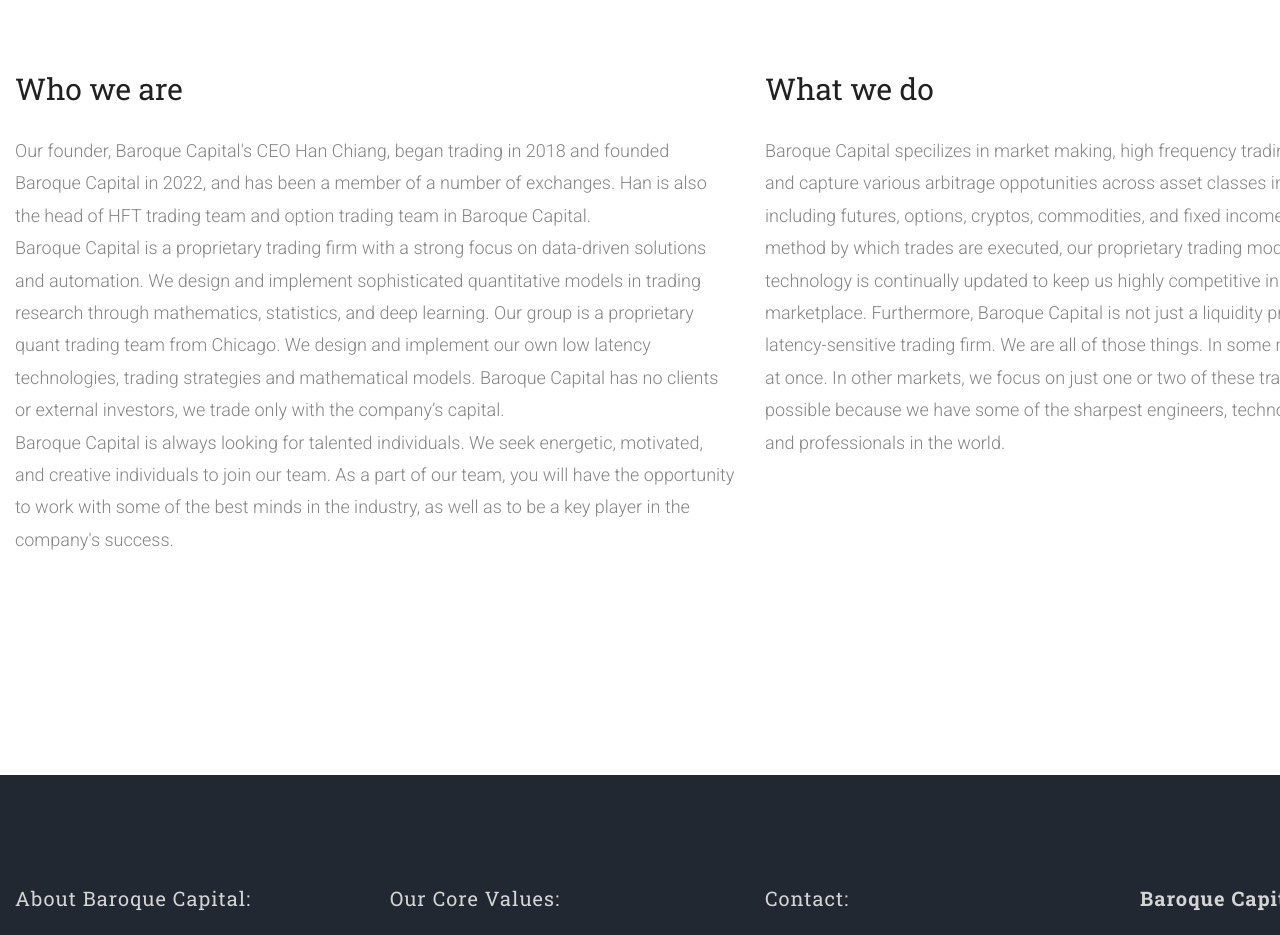
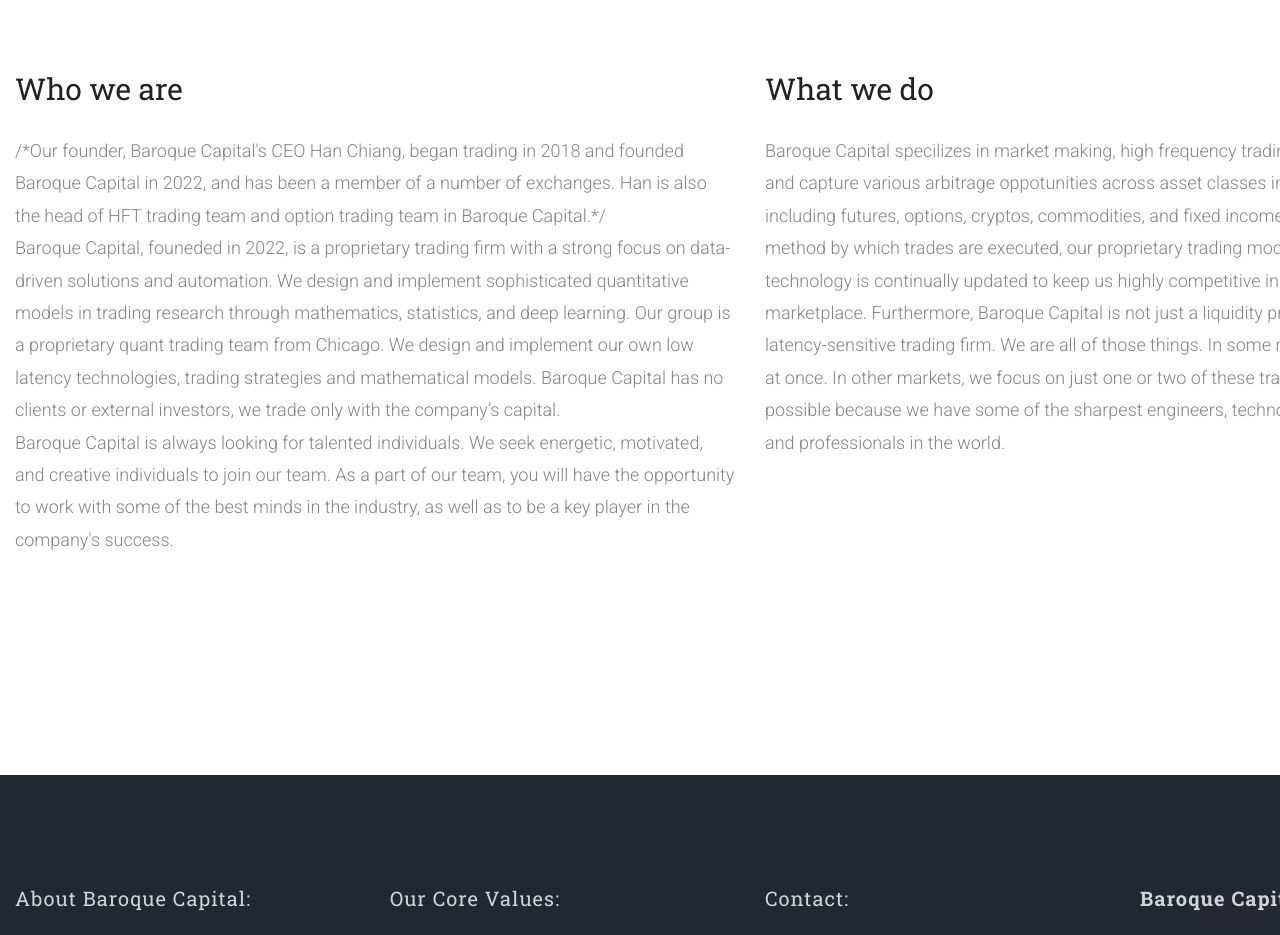
Before and after one commit to ICimprov/ICimprov.github.io, a plain HTML site: page about_us.html in a window 1280 px wide. Shown: the part 840-1775 px from the top of the page. Drawn offline with Linux system fonts and the light colour scheme; files whose address does not match are found by name.

Commit message:
Update about_us.html

```diff
--- a/about_us.html
+++ b/about_us.html
@@ -104,7 +104,7 @@
 				<div class="row about">
 					<div class="col-md-6">
 						<h2>Who we are</h2>
-						<p>Our founder, Baroque Capital's CEO Han Chiang, began trading in 2018 and founded Baroque Capital in 2022, and has been a member of a number of exchanges. Han is also the head of HFT trading team and option trading team in Baroque Capital.<br>Baroque Capital is a proprietary trading firm with a strong focus on data-driven solutions and automation. We design and implement sophisticated quantitative models in trading research through mathematics, statistics, and deep learning. Our group is a proprietary quant trading team from Chicago. We design and implement our own low latency technologies, trading strategies and mathematical models. Baroque Capital has no clients or external investors, we trade only with the company’s capital. <br>Baroque Capital is always looking for talented individuals. We seek energetic, motivated, and creative individuals to join our team. As a part of our team, you will have the opportunity to work with some of the best minds in the industry, as well as to be a key player in the company's success.</p>
+						<p>/*Our founder, Baroque Capital's CEO Han Chiang, began trading in 2018 and founded Baroque Capital in 2022, and has been a member of a number of exchanges. Han is also the head of HFT trading team and option trading team in Baroque Capital.*/<br>Baroque Capital, founeded in 2022, is a proprietary trading firm with a strong focus on data-driven solutions and automation. We design and implement sophisticated quantitative models in trading research through mathematics, statistics, and deep learning. Our group is a proprietary quant trading team from Chicago. We design and implement our own low latency technologies, trading strategies and mathematical models. Baroque Capital has no clients or external investors, we trade only with the company’s capital. <br>Baroque Capital is always looking for talented individuals. We seek energetic, motivated, and creative individuals to join our team. As a part of our team, you will have the opportunity to work with some of the best minds in the industry, as well as to be a key player in the company's success.</p>
 					</div>
 					<div class="col-md-6">
 						<h2>What we do</h2>
```
